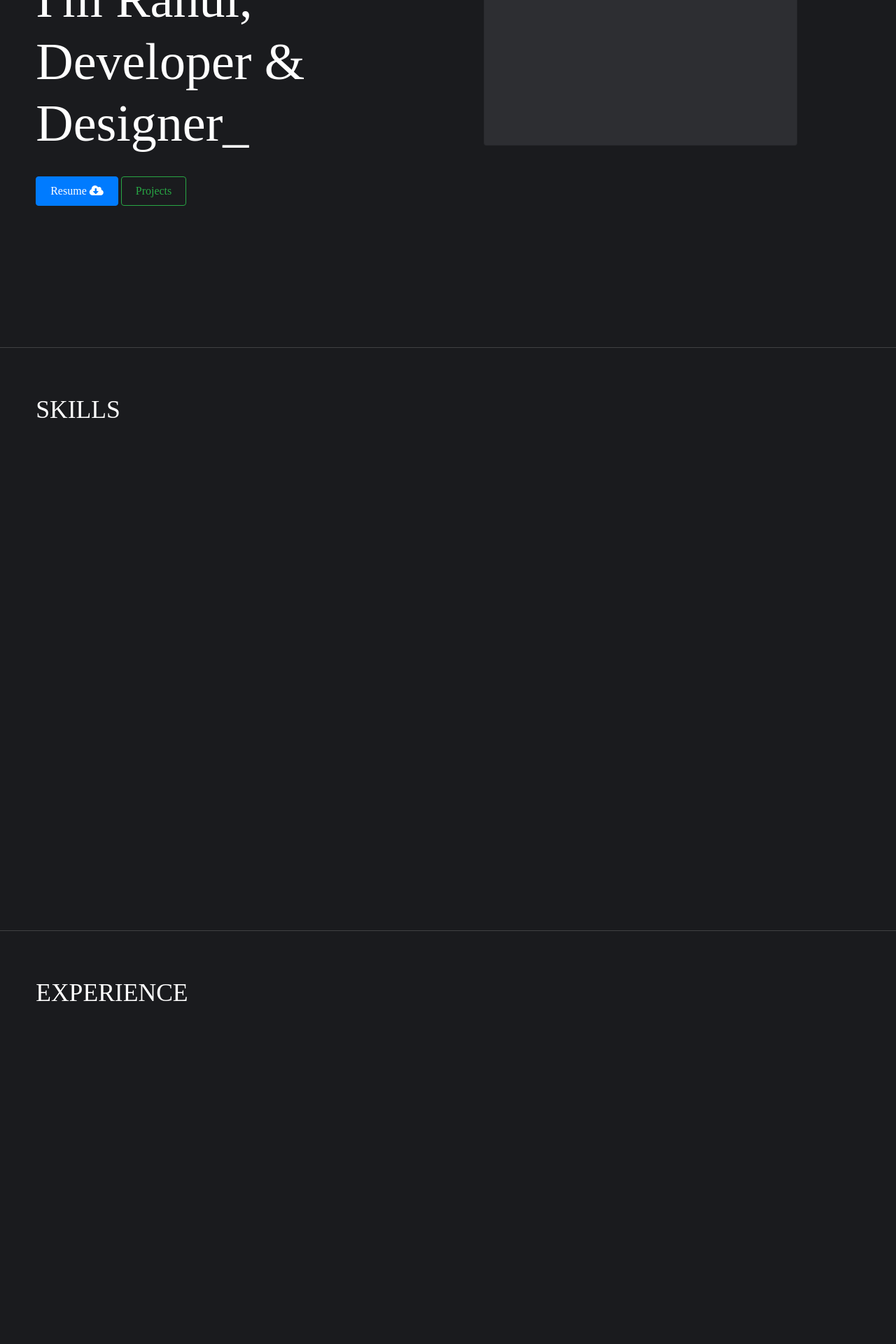
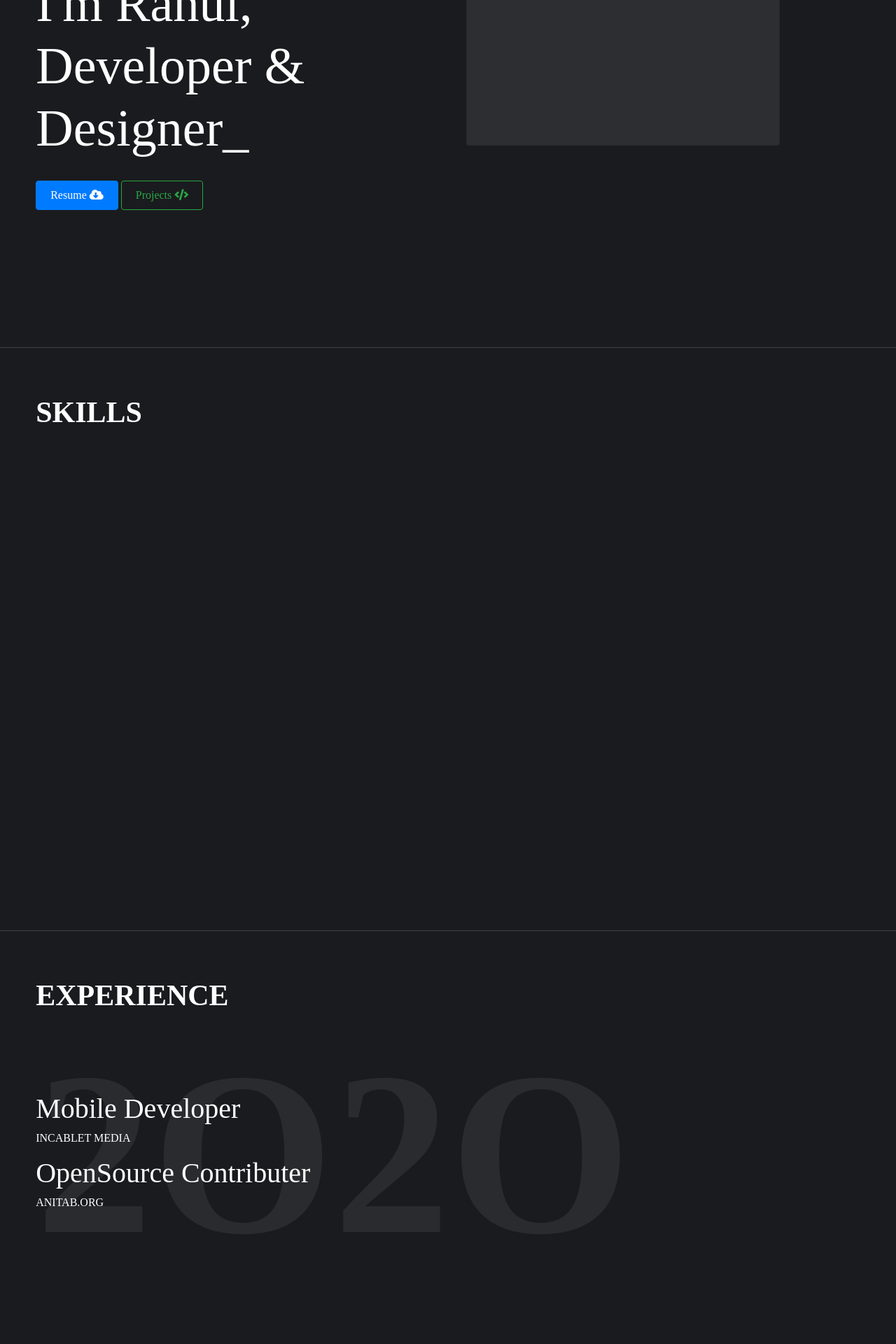
Before and after one commit to rahulshah456/rahulshah456.github.io, a PHP site: page / in a window 1280 px wide. Shown: the part 320-2240 px from the top of the page at 70% size. Run offline with PHP 8.4, Linux system fonts and the light colour scheme; some web fonts are replaced.

Commit message:
experience positions added

```diff
--- a/index.html
+++ b/index.html
@@ -29,6 +29,7 @@
     <script src="https://cdn.jsdelivr.net/npm/bootstrap@4.5.3/dist/js/bootstrap.min.js"
         integrity="sha384-w1Q4orYjBQndcko6MimVbzY0tgp4pWB4lZ7lr30WKz0vr/aWKhXdBNmNb5D92v7s"
         crossorigin="anonymous"></script>
+
 </head>
 
 <body>
@@ -52,7 +53,7 @@
      <nav class="navbar navbar-expand-lg fixed-top" id="horizontal_navbar">
 
         <a class="navbar-brand" href="#">
-            <img src="/res/drawables/logo.svg" width="75" height="75" alt="">
+            <img src="res/drawables/logo.svg" width="75" height="75" alt="">
             <strong>Rahul </strong> Shah
         </a>
 
@@ -95,6 +96,7 @@
                 </button>
                 <button type="button" class="btn btn-outline-success" id="download_resume_button">
                     Projects
+                    <i class="fas fa-code"></i>
                 </button>
             </div>
         </div>
@@ -107,7 +109,7 @@
 
     <hr class="content-seperator">
 
-    <div class="content-page" id="experience">
+    <div class="content-page" id="skills">
         <h1 class="content-header">Skills</h1>
     </div>
 
@@ -115,17 +117,54 @@
 
     <div class="content-page" id="experience">
         <h1 class="content-header">Experience</h1>
+        <div class="exp_blocks">
+            <div class="exp_1">
+                <h1 class="year_of_experience">2O2O</h1>
+                <div style="position: absolute;">
+                    <div>
+                        <h1 class="exp_position" style="color: white; font-size: 5vmin;">Mobile Developer</h1>
+                        <h1 class="exp_position" style="color: white; font-size: 2vmin;">INCABLET MEDIA</h1>
+                    </div>
+                    <div>
+                        <h1 class="exp_position" style="color: white; font-size: 5vmin; margin-top: 2vmin;">OpenSource Contributer</h1>
+                        <h1 class="exp_position" style="color: white; font-size: 2vmin; font-weight: 100;">ANITAB.ORG</h1>
+                    </div>
+                </div>
+            </div>
+            <div class="exp_2">
+                <h1 class="year_of_experience">2O19</h1>
+                <div style="position: absolute;">
+                    <div>
+                        <h1 class="exp_position" style="color: white; font-size: 5vmin;">Product Developer - Android</h1>
+                        <h1 class="exp_position" style="color: white; font-size: 2vmin; font-weight: 100;">FLOYDWIZ TECHNOLOGIES PRIVATE LIMITED</h1>
+                    </div>
+                    <div>
+                        <h1 class="exp_position" style="color: white; font-size: 5vmin; margin-top: 2vmin;">Freelance Android Developer</h1>
+                        <h1 class="exp_position" style="color: white; font-size: 2vmin; font-weight: 100;">EKLAVYA STUDY POINT</h1>
+                    </div>
+                </div>
+            </div>
+            <div class="exp_3">
+                <h1 class="year_of_experience">2O18</h1>
+                <div style="position: absolute;">
+                    <div>
+                        <h1 class="exp_position" style="color: white; font-size: 5vmin;">Lead Android Developer</h1>
+                        <h1 class="exp_position" style="color: white; font-size: 2vmin; font-weight: 100;">DWARKAWALA</h1>
+                    </div>
+                </div>
+            </div>
+        </div>
     </div>
 
     <hr class="content-seperator">
 
-    <div class="content-page" id="experience">
+    <div class="content-page" id="projects">
         <h1 class="content-header">Projects</h1>
     </div>
 
     <hr class="content-seperator">
 
-    <div class="content-page" id="experience">
+    <div class="content-page" id="about">
         <h1 class="content-header">About</h1>
     </div>
 
--- a/styles/styles.scss
+++ b/styles/styles.scss
@@ -39,7 +39,19 @@ body{
 
 .content-page{
 	width: 100%;
-	height: 100vh;
+	height: 100vmin;
+	padding: 4vw;
+}
+
+.content-header {
+	font-weight: 800;
+	color: $font--color;
+	text-transform: uppercase;
+	font-size: calc(2.5vw + 10px);
+}
+
+.nav__list-item {
+	text-transform: uppercase;
 }
 
 body::-webkit-scrollbar {
@@ -99,7 +111,6 @@ body::-webkit-scrollbar-thumb {
 	}
 
 }
-
 
 //For Mobile Devices - Zero to 768px
 @media(max-width:768px) {
@@ -170,7 +181,6 @@ body::-webkit-scrollbar-thumb {
 }
 
 
-
 @media(max-width:1024px) {
 
 	.menu-icon {
@@ -189,7 +199,9 @@ body::-webkit-scrollbar-thumb {
 //----------------------------------------------------------------
 
 .header {
-  padding: 4vw;
+  padding-top: 8vh;
+  padding-right: 4vw;
+  padding-bottom: 4vw;
   flex: 1;
   display: flex;
   flex-direction: column;
@@ -221,15 +233,54 @@ body::-webkit-scrollbar-thumb {
 //----------------------------------------------------------------
 
 #experience {
-	padding: 4vw;
+	height: auto !important;
 }
 
-.content-header {
-	font-weight: 500;
-	color: $font--color;
-	text-transform: uppercase;
-	font-size: calc(2vw + 10px);
+.exp-blocks {
+	width: auto;
+	height: auto;
+	display: flex;
+	justify-content: flex-start;
+	align-content: center;
+	flex-direction: column;
 }
+
+.exp_1 {
+	height: 48vmin;
+	width: auto;
+	display: flex;
+	align-items: center;
+	justify-content: flex-start;
+	//background-color: green;
+}
+
+.exp_2 {
+	height: 48vmin;
+	width: auto;
+	display: flex;
+	align-items: center;
+	justify-content: flex-start;
+	//background-color: orangered;
+}
+
+.exp_3 {
+	height: 48vmin;
+	width: auto;
+	display: flex;
+	align-items: center;
+	justify-content: flex-start;
+	//background-color: indigo;
+}
+
+.year_of_experience {
+	margin: 0;
+	padding: 0;
+	font-size: calc(16vw + 16vh);
+	color: $font--color-light;
+	font-weight: 800;
+	opacity: 0.1;
+}
+
 
 //----------------------------------------------------------------
 //                 Experience Page - START
```
Also changed, not shown: styles/styles.css, 1 other file.
